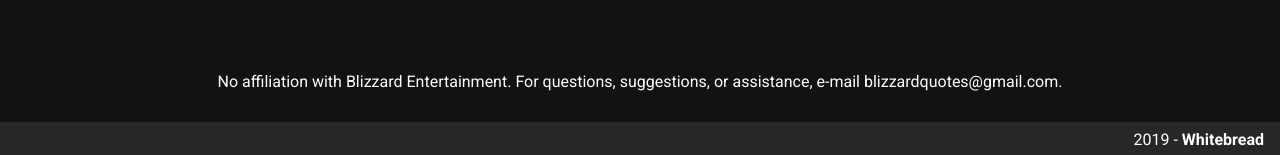
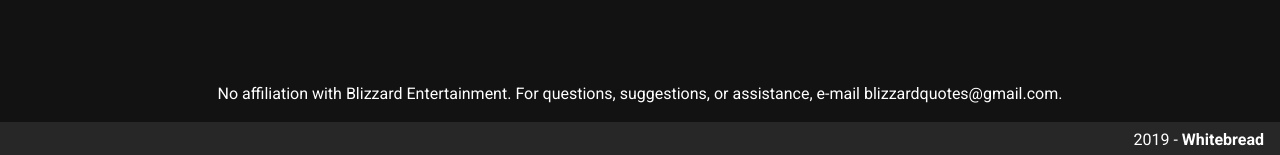
Before and after one commit to blizzard-quotes/blizzard-quotes-ui, a Vue app: page / in a window 1280 px wide. Shown: the part 642-797 px from the top of the page. Built offline with nearby package versions, Linux system fonts and the light colour scheme.

Commit message:
Tinker with styles

```diff
--- a/src/components/Footer.vue
+++ b/src/components/Footer.vue
@@ -1,10 +1,12 @@
 <template>
   <section>
     <v-container>
-      <p class="text-center">
-        No affiliation with Blizzard Entertainment. For questions, suggestions,
-        or assistance, e-mail blizzardquotes@gmail.com.
-      </p>
+      <v-row justify="center" class="mx-2">
+        <p class="text-justify">
+          No affiliation with Blizzard Entertainment. For questions, suggestions,
+          or assistance, e-mail blizzardquotes@gmail.com.
+        </p>
+      </v-row>
     </v-container>
     <v-footer>
       <v-spacer></v-spacer>
--- a/src/components/Information.vue
+++ b/src/components/Information.vue
@@ -1,7 +1,7 @@
 <template>
   <v-container fluid>
     <v-row justify="center" class="mx-2">
-      <h1>BY THE LIGHT OF THE MOON</h1>
+      <h1 class="text-center">BY THE LIGHT OF THE MOON</h1>
     </v-row>
     <v-row justify="center" class="mx-2">
       <p class="text-justify mt-2 mb-0">
```
